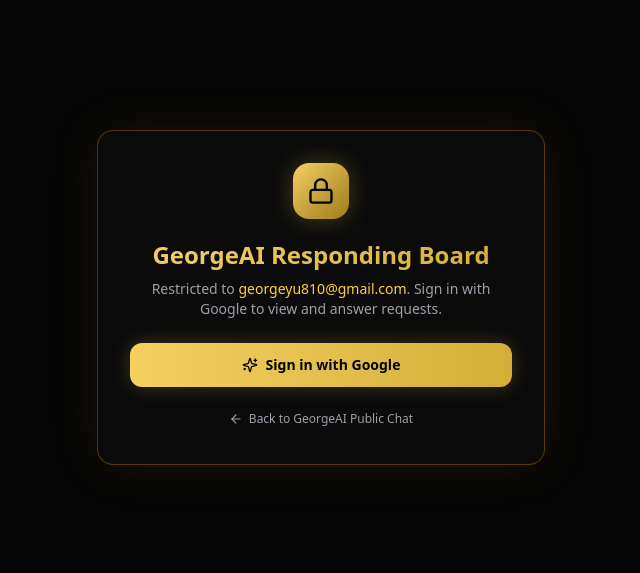
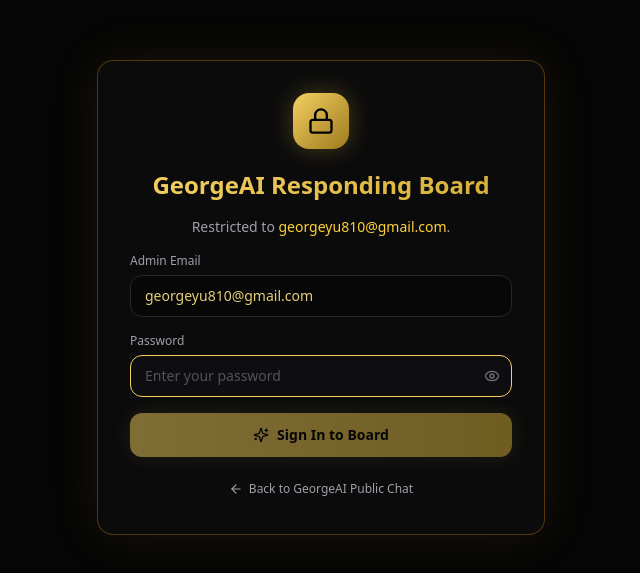
Before and after one commit to AelloApp/GeorgeAI, a Next.js app: page /board in a window 1280 px wide. Shown: the part 103-676 px from the top of the page, without its empty margins (319-959 px from the left). Built offline with nearby package versions, Linux system fonts and the light colour scheme; no server answers.

Commit message:
Refactor BoardAuthGate for password authentication
Updated the authentication mechanism to use password-based login instead of Google OAuth. Added password visibility toggle and improved error handling.

```diff
--- a/src/components/BoardAuthGate.tsx
+++ b/src/components/BoardAuthGate.tsx
@@ -3,7 +3,7 @@
 import { useState } from 'react';
 import Link from 'next/link';
 import { createClient } from '@/lib/supabase/client';
-import { Lock, LogOut, Sparkles, AlertTriangle, ArrowLeft } from 'lucide-react';
+import { Lock, LogOut, Sparkles, AlertTriangle, ArrowLeft, Eye, EyeOff } from 'lucide-react';
 
 interface BoardAuthGateProps {
   mode: 'login' | 'unauthorized';
@@ -11,21 +11,34 @@ interface BoardAuthGateProps {
   errorParam?: string;
 }
 
+const ADMIN_EMAIL = 'georgeyu810@gmail.com';
+
 export default function BoardAuthGate({ mode, currentEmail, errorParam }: BoardAuthGateProps) {
+  const [password, setPassword] = useState('');
+  const [showPassword, setShowPassword] = useState(false);
   const [loading, setLoading] = useState(false);
+  const [error, setError] = useState<string | null>(null);
   const [supabase] = useState(() => createClient());
 
-  const handleGoogleLogin = async () => {
+  const handleLogin = async (e: React.FormEvent) => {
+    e.preventDefault();
+    if (!password || loading) return;
+
     setLoading(true);
-    await supabase.auth.signInWithOAuth({
-      provider: 'google',
-      options: {
-        redirectTo: `${window.location.origin}/auth/callback`,
-        queryParams: {
-          prompt: 'select_account',
-        },
-      },
+    setError(null);
+
+    const { error: signInError } = await supabase.auth.signInWithPassword({
+      email: ADMIN_EMAIL,
+      password,
     });
+
+    if (signInError) {
+      setError(signInError.message);
+      setLoading(false);
+      return;
+    }
+
+    window.location.href = '/board';
   };
 
   const handleSignOut = async () => {
@@ -53,8 +66,8 @@ export default function BoardAuthGate({ mode, currentEmail, errorParam }: BoardA
           <>
             <p className="text-sm text-red-400 mb-6">
               Access denied{currentEmail ? ` (${currentEmail})` : ''}. Only{' '}
-              <span className="font-semibold text-amber-300">georgeyu810@gmail.com</span> can access
-              the responding board.
+              <span className="font-semibold text-amber-300">{ADMIN_EMAIL}</span> can access the
+              responding board.
             </p>
             <button
               onClick={handleSignOut}
@@ -62,29 +75,59 @@ export default function BoardAuthGate({ mode, currentEmail, errorParam }: BoardA
               className="w-full py-3 px-4 rounded-xl font-semibold text-sm text-black bg-gradient-to-r from-[#F5D061] to-[#D4AF37] hover:brightness-110 transition flex items-center justify-center gap-2"
             >
               <LogOut className="w-4 h-4" />
-              Sign Out &amp; Switch Google Account
+              Sign Out
             </button>
           </>
         ) : (
-          <>
-            <p className="text-sm text-zinc-400 mb-6">
-              Restricted to <span className="text-amber-300 font-medium">georgeyu810@gmail.com</span>.
-              Sign in with Google to view and answer requests.
+          <form onSubmit={handleLogin} className="flex flex-col gap-4 text-left mt-4">
+            <p className="text-sm text-zinc-400 text-center">
+              Restricted to <span className="text-amber-300 font-medium">{ADMIN_EMAIL}</span>.
             </p>
 
-            {errorParam === 'auth_failed' && (
-              <p className="text-xs text-red-400 mb-4">Authentication failed. Please try again.</p>
-            )}
+            <div>
+              <label className="block text-xs text-zinc-400 mb-1.5">Admin Email</label>
+              <input
+                type="email"
+                value={ADMIN_EMAIL}
+                readOnly
+                className="w-full rounded-xl bg-[#070708] border border-zinc-800 px-3.5 py-2.5 text-sm text-amber-200/90 cursor-not-allowed"
+              />
+            </div>
+
+            <div>
+              <label className="block text-xs text-zinc-400 mb-1.5">Password</label>
+              <div className="relative">
+                <input
+                  type={showPassword ? 'text' : 'password'}
+                  value={password}
+                  onChange={(e) => setPassword(e.target.value)}
+                  placeholder="Enter your password"
+                  required
+                  autoFocus
+                  className="w-full rounded-xl bg-[#0e0e10] border border-amber-500/30 focus:border-[#F5D061] focus:outline-none px-3.5 py-2.5 pr-10 text-sm text-zinc-100 placeholder:text-zinc-600 transition"
+                />
+                <button
+                  type="button"
+                  onClick={() => setShowPassword((prev) => !prev)}
+                  className="absolute right-3 top-1/2 -translate-y-1/2 text-zinc-500 hover:text-amber-300 transition"
+                  aria-label={showPassword ? 'Hide password' : 'Show password'}
+                >
+                  {showPassword ? <EyeOff className="w-4 h-4" /> : <Eye className="w-4 h-4" />}
+                </button>
+              </div>
+            </div>
+
+            {error && <p className="text-xs text-red-400 text-center">{error}</p>}
 
             <button
-              onClick={handleGoogleLogin}
-              disabled={loading}
+              type="submit"
+              disabled={loading || !password}
               className="w-full py-3 px-4 rounded-xl font-semibold text-sm text-black bg-gradient-to-r from-[#F5D061] to-[#D4AF37] hover:brightness-110 disabled:opacity-50 transition flex items-center justify-center gap-2 shadow-[0_0_20px_rgba(212,175,55,0.25)]"
             >
               <Sparkles className="w-4 h-4" />
-              {loading ? 'Redirecting to Google...' : 'Sign in with Google'}
+              {loading ? 'Signing in...' : 'Sign In to Board'}
             </button>
-          </>
+          </form>
         )}
 
         <Link
```
